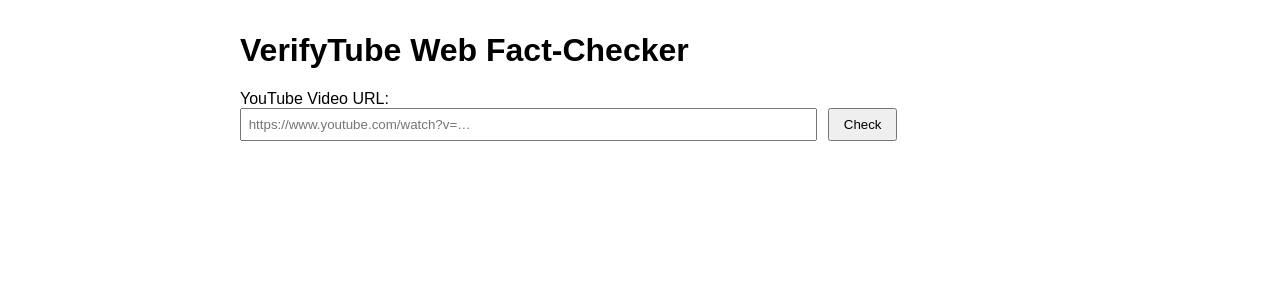
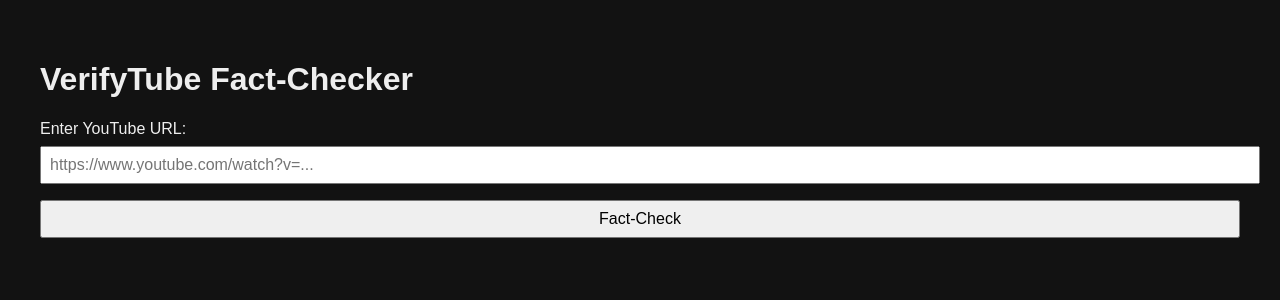
Before and after one commit to omkar-2109/verifytube-web, a Flask app: page / in a window 1280 px wide. Shown: the top 300 px of the page. Run offline with Flask 3, Linux system fonts and the light colour scheme.

Commit message:
Update index.html

```diff
--- a/templates/index.html
+++ b/templates/index.html
@@ -1,54 +1,47 @@
 <!DOCTYPE html>
-<html lang="en">
+<html>
 <head>
   <meta charset="utf-8">
-  <title>VerifyTube Web Fact‑Checker</title>
+  <title>VerifyTube Fact‑Checker</title>
   <style>
-    body { font-family: sans-serif; max-width: 800px; margin: 2em auto; padding: 0 1em; }
-    input[type=text] { width: 70%; padding: 0.5em; }
-    button { padding: 0.5em 1em; margin-left: 0.5em; }
-    .error { color: crimson; margin-top: 1em; }
-    .section { margin-top: 2em; padding: 1em; border: 1px solid #ccc; border-radius: 8px; }
-    .section h2 { margin-top: 0; }
-    ul { list-style: none; padding-left: 0; }
-    ul li { padding: 0.5em 0; border-bottom: 1px solid #eee; }
-    ul li:last-child { border-bottom: none; }
+    body { background:#121212; color:#eee; font-family:sans-serif; padding:2rem; }
+    input, button { font-size:1rem; padding:0.5rem; margin:0.5rem 0; width:100%; }
+    pre { background:#1e1e1e; padding:1rem; white-space:pre-wrap; }
   </style>
 </head>
 <body>
+  <h1>VerifyTube Fact‑Checker</h1>
+  <form id="form">
+    <label>Enter YouTube URL:</label>
+    <input type="url" id="url" placeholder="https://www.youtube.com/watch?v=..." required>
+    <button type="submit">Fact‑Check</button>
+  </form>
+  <div id="output"></div>
 
-  <h1>VerifyTube Web Fact‑Checker</h1>
-  <form method="post">
-    <label for="url">YouTube Video URL:</label><br/>
-    <input type="text" id="url" name="url" placeholder="https://www.youtube.com/watch?v=…" value="{{ url|e }}"/>
-    <button type="submit">Check</button>
-  </form>
+  <script>
+    const form = document.getElementById('form'),
+          out = document.getElementById('output');
 
-  {% if error %}
-    <p class="error">{{ error }}</p>
-  {% endif %}
-
-  {% if transcript %}
-    <div class="section">
-      <h2>Transcript</h2>
-      <p>{{ transcript }}</p>
-    </div>
-    <div class="section">
-      <h2>Fact‑Check Results</h2>
-      {% if claims and verdicts %}
-        <ul>
-          {% for i in range(claims|length) %}
-            <li>
-              <strong>{{ claims[i] }}</strong><br/>
-              Verdict: <em>{{ verdicts[i] }}</em>
-            </li>
-          {% endfor %}
-        </ul>
-      {% else %}
-        <p>No claims found.</p>
-      {% endif %}
-    </div>
-  {% endif %}
-
+    form.addEventListener('submit', async e => {
+      e.preventDefault();
+      out.innerHTML = '<p>Loading…</p>';
+      const url = document.getElementById('url').value;
+      try {
+        let res = await fetch('/fact-check', {
+          method:'POST',
+          headers:{'Content-Type':'application/json'},
+          body:JSON.stringify({url})
+        });
+        let js = await res.json();
+        if (js.error) {
+          out.innerHTML = `<p style="color:salmon">${js.error}</p>`;
+        } else {
+          out.innerHTML = `<pre>${js.result}</pre>`;
+        }
+      } catch(err) {
+        out.innerHTML = `<p style="color:salmon">${err}</p>`;
+      }
+    });
+  </script>
 </body>
 </html>
```
